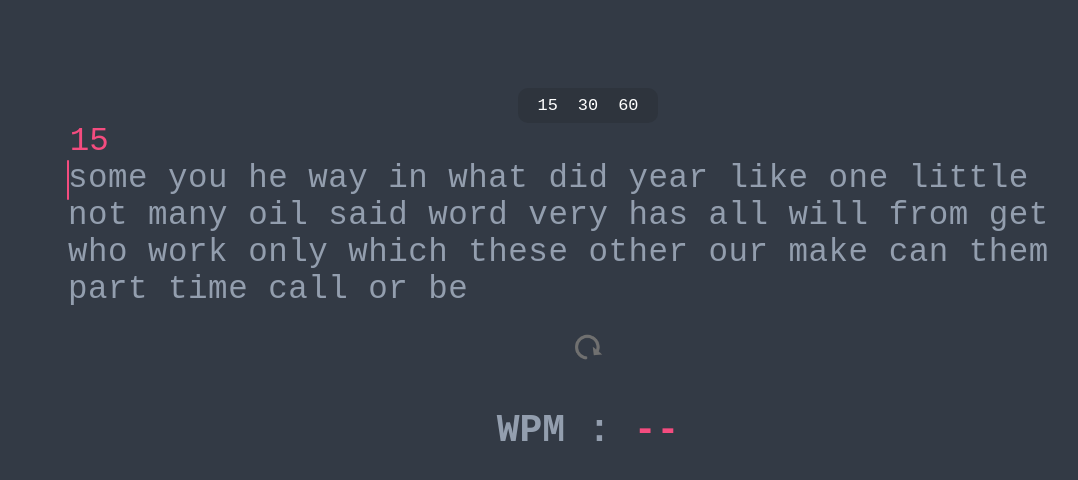
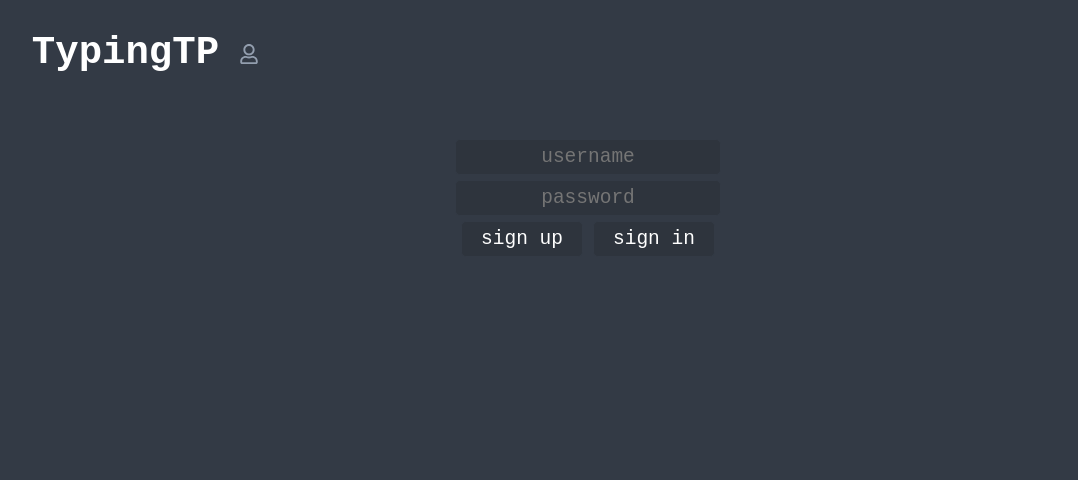
Before and after one commit to SasankhVarma1924/TypingTP, a React (Vite) app in the folder typing-app/: page /login in a window 1280 px wide. Shown: the top 480 px of the page, without its empty margins (52-1130 px from the left). Built offline with nearby package versions, Linux system fonts and the light colour scheme.

Commit message:
added signin and signup page using express and mongodb

```diff
--- a/typing-app/src/App.jsx
+++ b/typing-app/src/App.jsx
@@ -1,13 +1,25 @@
-import TypingText from "./components/TypingText.jsx"
 import "./components/style.css"
+import "./index.css"
+import HomePage from "./HomePage.jsx";
+import LoginPage from "./LoginPage.jsx";
+import { BrowserRouter, Route, Routes } from 'react-router-dom';
+
+import { FaRegUser } from "react-icons/fa";
+
 function App()
 {
-  document.title = "TypingTP";
   return (
     <>
-      <TypingText/>
+      <BrowserRouter>
+        <Routes>
+          <Route path="/" element={<HomePage/>}/>
+          <Route path="/login" element={<LoginPage/>}/>
+        </Routes>
+      </BrowserRouter>
     </>
   );
 }
 
+
+
 export default App;
--- /dev/null
+++ b/typing-app/src/HomePage.jsx
@@ -0,0 +1,41 @@
+import TypingText from "./components/TypingText.jsx"
+import "./index.css"
+import { FaRegUser } from "react-icons/fa";
+import { useNavigate } from "react-router-dom";
+
+function HomePage()
+{
+  const navigate = useNavigate();
+
+  const handleLoginPageOnClick = () =>
+  {
+    const typingTextContainer = document.querySelector(".typingTextContainer");
+    typingTextContainer.classList.add("fade-out");
+    setTimeout(() =>
+    {
+      navigate('/login');
+    }, 250);
+  }
+
+  const handleHomePageOnClick = () =>
+  {
+    navigate("/");
+  }
+
+  return (
+    <>
+
+      <div style={{ display: "flex", alignItems: "center" }}>
+        <h1 className="homePageIcon" onClick={handleHomePageOnClick}>TypingTP</h1>
+        <FaRegUser className="loginPageIcon" size={20} onClick={handleLoginPageOnClick}/>
+      </div>
+
+      <div className="typingTextContainer">
+        <TypingText/>
+      </div>
+
+    </>
+  )
+}
+
+export default HomePage;
--- /dev/null
+++ b/typing-app/src/LoginPage.jsx
@@ -0,0 +1,86 @@
+import React from "react";
+import "./index.css"
+import { FaRegUser } from "react-icons/fa";
+import { useNavigate } from "react-router-dom";
+
+function LoginPage()
+{
+  const navigate = useNavigate();
+
+  const handleLoginPageOnClick = () =>
+  {
+    try {
+      navigate('/login');
+    } catch (error) {
+      console.error('Navigation error:', error);
+    }
+  }
+
+  const handleHomePageOnClick = () =>
+  {
+    const loginPageContainer = document.querySelector(".loginPageContainer");
+    loginPageContainer.classList.add("fade-out");
+    setTimeout(() => {
+      navigate("/");
+    }, 250);
+  }
+
+  const handleSignUpOnClick = async () =>
+  {
+    const uname = document.getElementById("username").value;
+    const pwd = document.getElementById("password").value;
+    const user = {username: uname, password: pwd};
+    const response = await fetch("http://localhost:5000/login/signup", {
+        method:"POST",
+        headers:{
+          "Content-type" : "application/json"
+        },
+        body: JSON.stringify(user)
+    });
+    const res = await response.json();
+    console.log(res.msg);
+  }
+
+  const handleSignInOnClick = async () =>
+  {
+    const uname = document.getElementById("username").value;
+    const pwd = document.getElementById("password").value;
+    const user = {username: uname, password: pwd};
+    const response = await fetch("http://localhost:5000/login/signin", {
+        method:"POST",
+        headers:{
+          "Content-type" : "application/json"
+        },
+        body: JSON.stringify(user)
+    });
+    const res = await response.json();
+    console.log(res.msg);
+  }
+
+  return (
+    <>
+
+      <div style={{ display: "flex", alignItems: "center" }}>
+        <h1 className="homePageIcon" onClick={handleHomePageOnClick}>TypingTP</h1>
+        <FaRegUser className="loginPageIcon" size={20} onClick={handleLoginPageOnClick}/>
+      </div>
+
+      <div className="loginPageContainer">
+
+        <div style={{display:"flex", alignItems:"center", flexDirection:"column", marginTop:"40px"}}>
+          <input className="loginForm" type="text" id="username" name="username" placeholder="username"/>
+          <input className="loginForm" type="text" id="password" name="password" placeholder="password"/>
+        </div>
+
+        <div style={{display:"flex", alignItems:"center"}}>
+          <button className="loginButtons" style={{marginLeft:"auto", marginRight:"5px"}} onClick={handleSignUpOnClick}>sign up</button>
+          <button className="loginButtons" style={{marginRight:"auto", marginLeft:"5px"}} onClick={handleSignInOnClick}>sign in</button>
+        </div>
+
+      </div>
+
+    </>
+  )
+}
+
+export default LoginPage;
--- a/typing-app/src/components/TypingText.jsx
+++ b/typing-app/src/components/TypingText.jsx
@@ -62,15 +62,15 @@ function TypingText()
       restartButtonRef.current.click();
       timerButtonRefs.current[2].blur();
     }
-    timerButtonRefs.current[0].addEventListener("click", timer15);
-    timerButtonRefs.current[1].addEventListener("click", timer30);
-    timerButtonRefs.current[2].addEventListener("click", timer60);
+    timerButtonRefs.current[0]?.addEventListener("click", timer15);
+    timerButtonRefs.current[1]?.addEventListener("click", timer30);
+    timerButtonRefs.current[2]?.addEventListener("click", timer60);
 
     return ()=>
     {
-      timerButtonRefs.current[0].removeEventListener("click", timer15);
-      timerButtonRefs.current[1].removeEventListener("click", timer30);
-      timerButtonRefs.current[2].removeEventListener("click", timer60);
+      timerButtonRefs.current[0]?.removeEventListener("click", timer15);
+      timerButtonRefs.current[1]?.removeEventListener("click", timer30);
+      timerButtonRefs.current[2]?.removeEventListener("click", timer60);
     }
   }, [timerButtonRefs])
 
@@ -199,11 +199,11 @@ function TypingText()
       resetLetterStyles();
       setStop(true);
     }
-    restartButtonRef.current.addEventListener("click", hadleResartButton);
+    restartButtonRef.current?.addEventListener("click", hadleResartButton);
 
     return () =>
     {
-      restartButtonRef.current.removeEventListener("click", hadleResartButton);
+      restartButtonRef.current?.removeEventListener("click", hadleResartButton);
     }
   }, [restartButtonRef]);
 
@@ -221,7 +221,7 @@ function TypingText()
   return (
     <>
 
-      <div style={{display:"flex", justifyContent:"center", alignItems:"center", paddingTop:"5em"}}>
+      <div style={{display:"flex", justifyContent:"center", alignItems:"center", marginTop:"10px"}}>
         <div className="changeTimer" style={{backgroundColor: "#2e343d"}}>
           <button className="changeTimerButtons" ref={r => (timerButtonRefs.current[0] = r)}>15</button>
           <button className="changeTimerButtons" ref={r => (timerButtonRefs.current[1] = r)}>30</button>
@@ -235,7 +235,7 @@ function TypingText()
         }
       } ref={cursorRef}></span>
 
-      <span  style={{color: "#f44c7f", fontSize : "2.5em", fontFamily: "monospace", paddingLeft: "3.5em", display: "block"}}>{timer}</span>
+      <span  style={{color: "#f44c7f", fontSize : "2.5em", fontFamily: "monospace", marginLeft: "8%", display: "block"}}>{timer}</span>
 
       <div ref = {textRef} className="textContainer">
         {
--- a/typing-app/src/components/style.css
+++ b/typing-app/src/components/style.css
@@ -47,8 +47,8 @@
 }
 .textContainer
 {
-  padding-left: 7em;
-  padding-right: 7em;
+  margin-left: 8%;
+  margin-right: 8%;
   display: block;
   position: relative;
 }
--- a/typing-app/src/index.css
+++ b/typing-app/src/index.css
@@ -0,0 +1,88 @@
+.loginPageIcon
+{
+  color: #939eae;
+  margin-left: 20px;
+  align-self: center;
+  cursor: pointer;
+}
+
+.loginPageIcon:hover
+{
+  color: white;
+}
+
+.homePageIcon
+{
+  margin-left: 6%;
+  color: white;
+  font-family: monospace;
+  font-size: 3em;
+  line-height: 1 ;
+  cursor: pointer;
+}
+
+.loginForm
+{
+  background-color: #2e343d;
+  border: 1px solid #333a45;
+  border-radius: 5px;
+  padding: 6px;
+  margin: auto;
+  margin-bottom: 5px;
+  align-self: center;
+  justify-content: center;
+  color: #939eae;
+  text-align: center;
+  font-size: 1.5em;
+  font-family: monospace;
+}
+
+.loginForm:focus
+{
+  border: 1px solid white;
+  outline: none;
+}
+
+.loginButtons
+{
+  border-radius: 5px;
+  padding-left: 19px;
+  padding-right: 19px;
+  padding-top: 6px;
+  padding-bottom: 6px;
+  color: white;
+  font-size: 1.5em;
+  font-family: monospace;
+  text-align: center;
+  background-color: #2e343d;
+  border: 1px solid #333a45;
+  cursor: pointer;
+}
+
+.loginButtons:hover
+{
+  color: #2e343d;
+  background-color: #ffffffd7;
+}
+
+.typingTextContainer
+{
+  opacity: 1;
+  transition: opacity 0.25s ease-out;
+}
+
+.typingTextContainer.fade-out
+{
+  opacity: 0;
+}
+
+.loginPageContainer
+{
+  opacity: 1;
+  transition: opacity 0.25s ease-out;
+}
+
+.loginPageContainer.fade-out
+{
+  opacity: 0;
+}
```
Also changed, not shown: typing-app/package.json (+6 -1 lines), typing-app/src/server.js (added, +59 -0 lines), 1 other file (tests, documents, lock files or other folders).
